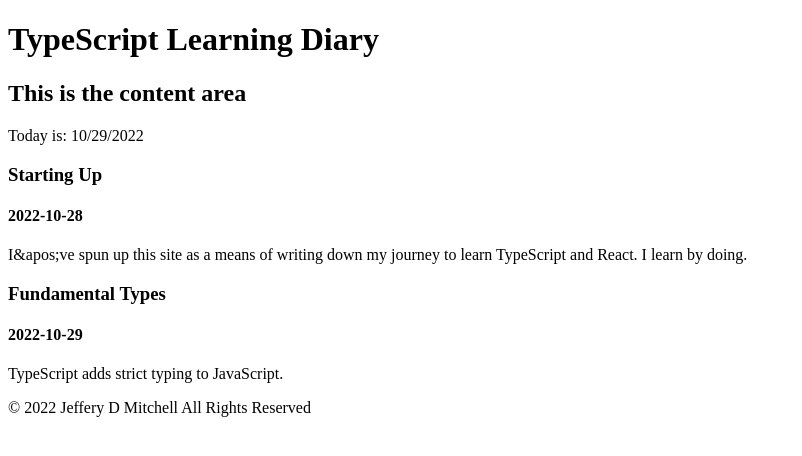
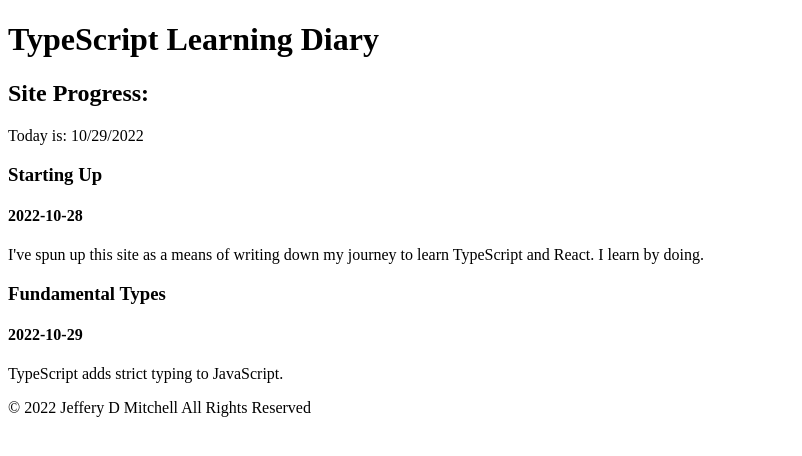
Before and after one commit to sentinel1909/typescript-react-diary, a React (Vite) app: page / in a window 1280 px wide. Shown: the top 456 px of the page, without its empty margins (0-802 px from the left). Built offline with nearby package versions, Linux system fonts and the light colour scheme.

Commit message:
Correct typo in content

```diff
--- a/src/components/Content/Content.tsx
+++ b/src/components/Content/Content.tsx
@@ -14,7 +14,7 @@
   return (
     <main>
       <section>
-        <h2>This is the content area</h2>
+        <h2>Site Progress:</h2>
         <p>Today is: {currentDate} </p>
         {entriesList}
       </section>
--- a/src/data/entries.ts
+++ b/src/data/entries.ts
@@ -6,7 +6,7 @@
     date: "2022-10-28",
     title: "Starting Up",
     story:
-      "I&apos;ve spun up this site as a means of writing down my journey to learn TypeScript and React. I learn by doing.",
+      "I've spun up this site as a means of writing down my journey to learn TypeScript and React. I learn by doing.",
   },
   {
     id: 2,
```
